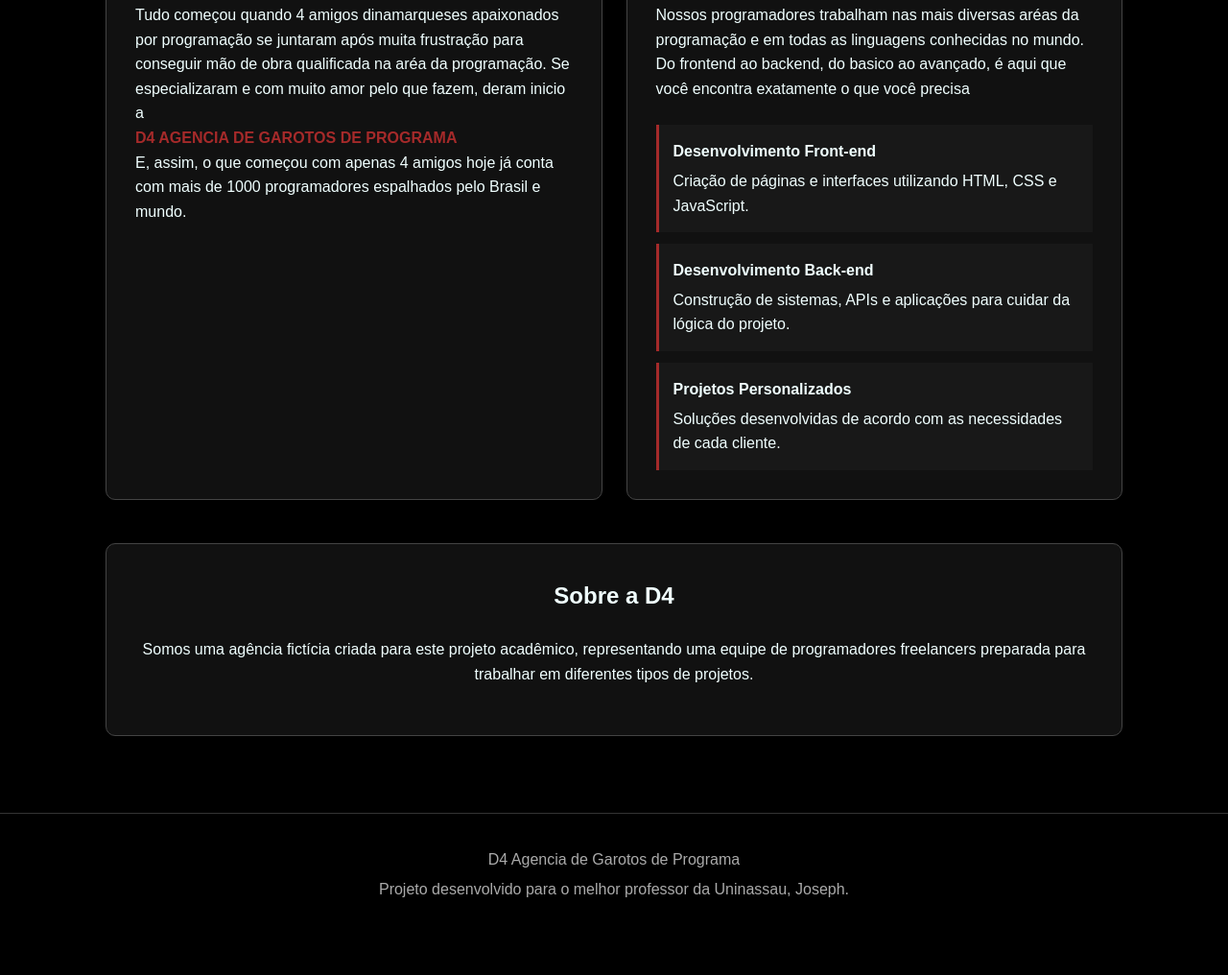
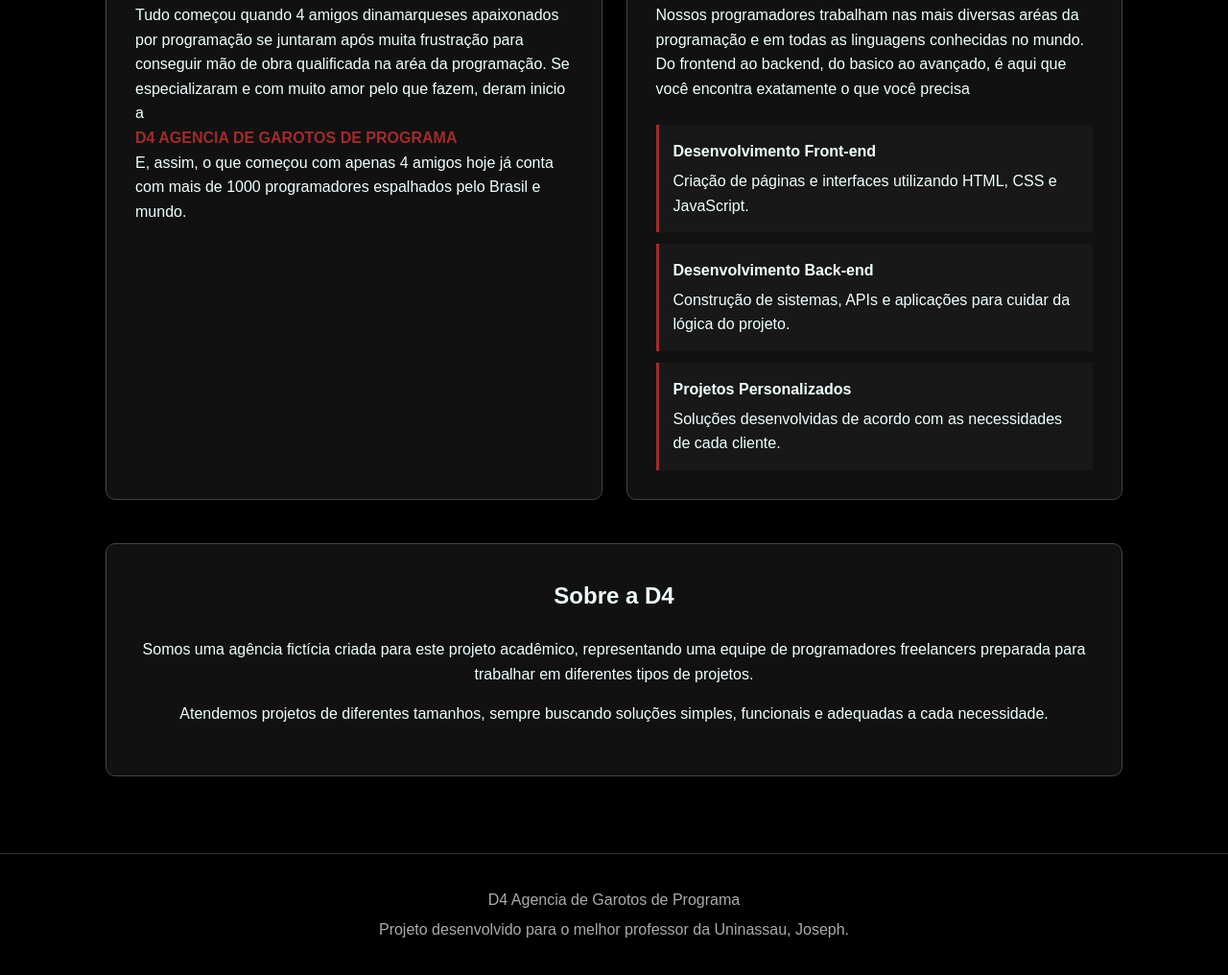
Before and after one commit to OdirNeto/d4-garotos-de-programa, a plain HTML site: page index.html in a window 1280 px wide. Shown: the part 939-1955 px from the top of the page at 96% size. Before the commit the page ends 1914 px from the top, so only its background shows below. Drawn offline with Linux system fonts and the light colour scheme.

Commit message:
content: complementa apresentação da D4

```diff
--- a/index.html
+++ b/index.html
@@ -72,6 +72,7 @@
             <h3>Sobre a D4</h3>
             <p>Somos uma agência fictícia criada para este projeto acadêmico, representando uma equipe de
                 programadores freelancers preparada para trabalhar em diferentes tipos de projetos.</p>
+            <p>Atendemos projetos de diferentes tamanhos, sempre buscando soluções simples, funcionais e adequadas a cada necessidade.</p>
         </section>
 
     </main>
```
